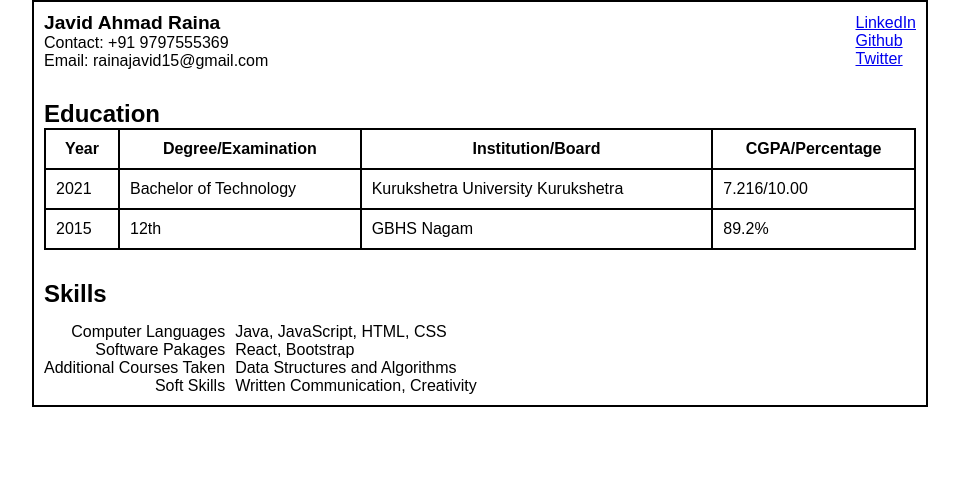
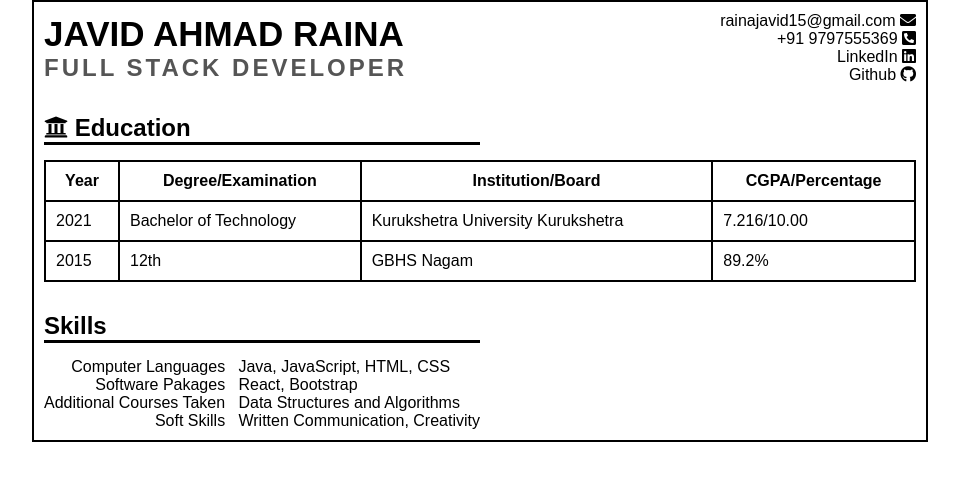
Before and after one commit to javid97/resume, a plain HTML site: page index.html in a window 1280 px wide. Shown: the whole page, without its empty margins (160-1119 px from the left). Drawn offline with Linux system fonts and the light colour scheme.

Commit message:
fourth commit

```diff
--- a/index.html
+++ b/index.html
@@ -5,6 +5,8 @@
      <meta charset="UTF-8">
      <meta http-equiv="X-UA-Compatible" content="IE=edge">
      <meta name="viewport" content="width=device-width, initial-scale=1.0">
+     <link rel="stylesheet" href="https://pro.fontawesome.com/releases/v5.10.0/css/all.css"
+          integrity="sha384-AYmEC3Yw5cVb3ZcuHtOA93w35dYTsvhLPVnYs9eStHfGJvOvKxVfELGroGkvsg+p" crossorigin="anonymous" />
      <link rel="stylesheet" href="style.css">
      <title>My Resume</title>
 </head>
@@ -13,18 +15,27 @@
      <div class="container">
           <div class="contact-details">
                <div class="contact">
-                    <label for="name">Javid Ahmad Raina</label>
-                    <label for="phone-number">Contact: +91 9797555369</label>
-                    <label for="email">Email: rainajavid15@gmail.com</label>
+                    <h1>Javid Ahmad Raina</h1>
+                    <h2>Full Stack Developer</h2>
+
                </div>
                <div class="social-links">
-                    <a href="https://www.linkedin.com/in/javidraina/" target="_blank">LinkedIn</a>
-                    <a href="https://github.com/javid97" target="_blank">Github</a>
-                    <a href="https://twitter.com/Raina_Jawed" target="_blank">Twitter</a>
+                    <label for="email">rainajavid15@gmail.com
+                         <i class="fas fa-envelope"></i>
+                    </label>
+                    <label for="phone-number">+91 9797555369
+                         <i class="fas fa-phone-square-alt"></i>
+                    </label>
+                    <a href="https://www.linkedin.com/in/javidraina/" target="_blank">LinkedIn
+                         <i class="fab fa-linkedin"></i>
+                    </a>
+                    <a href="https://github.com/javid97" target="_blank">Github
+                         <i class="fab fa-github"></i>
+                    </a>
                </div>
           </div>
           <div class="education">
-               <h2>Education</h2>
+               <h2> <i class="fas fa-university"></i> Education</h2>
                <table>
                     <thead>
                          <tr>
--- a/style.css
+++ b/style.css
@@ -25,13 +25,31 @@ body{
      display: flex;
      flex-direction: column;
 }
-.contact label[for="name"]{
+.contact h1{
      font-weight: bolder;
-     font-size: larger;
+     font-size: 35px;
+     text-transform: uppercase;
+}
+.contact h2{
+     font-size: 24px;
+     text-transform: uppercase;
+     letter-spacing: 3px;
+     color: #555555;
+
 }
 .social-links{
      display: flex;
      flex-direction: column;
+     text-align: right;
+}
+.social-links a, label{
+     color: black;
+     text-decoration: none;
+}
+.education h2{
+     border-bottom: 3px solid black;
+     margin-bottom: 15px;
+     width: 50%;
 }
 .education table{
      border: 2px solid black;
@@ -52,6 +70,10 @@ body{
      display: flex;
      flex-direction: column;
      gap: 15px;
+     flex: 1;
+}
+.left-section h2{
+     border-bottom: 3px solid black;
 }
 .left-section .skills{
      display: flex;
@@ -67,3 +89,6 @@ body{
      display: flex;
      flex-direction: column;
 }
+.right-section{
+     flex: 1;
+}
```
